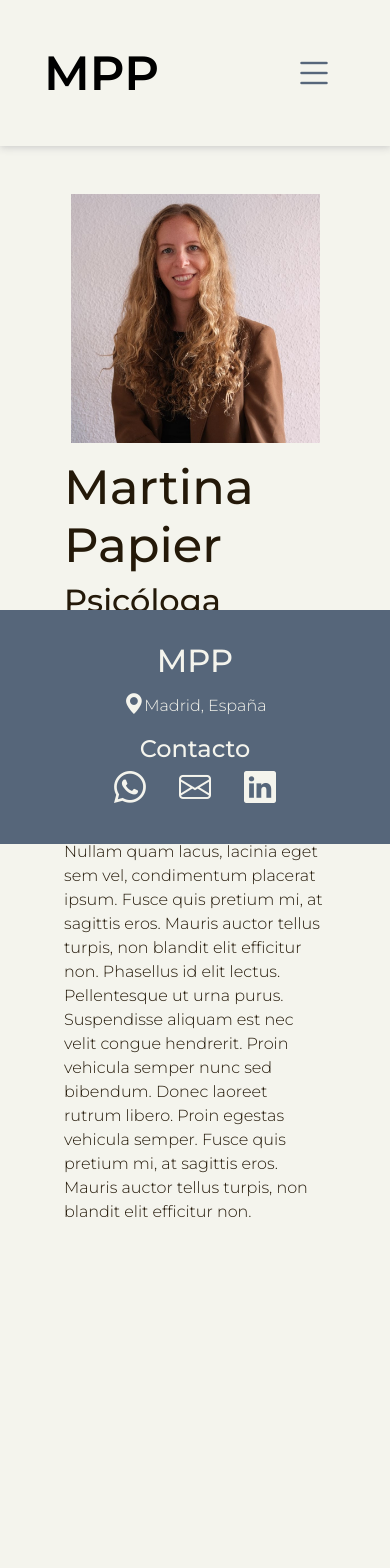
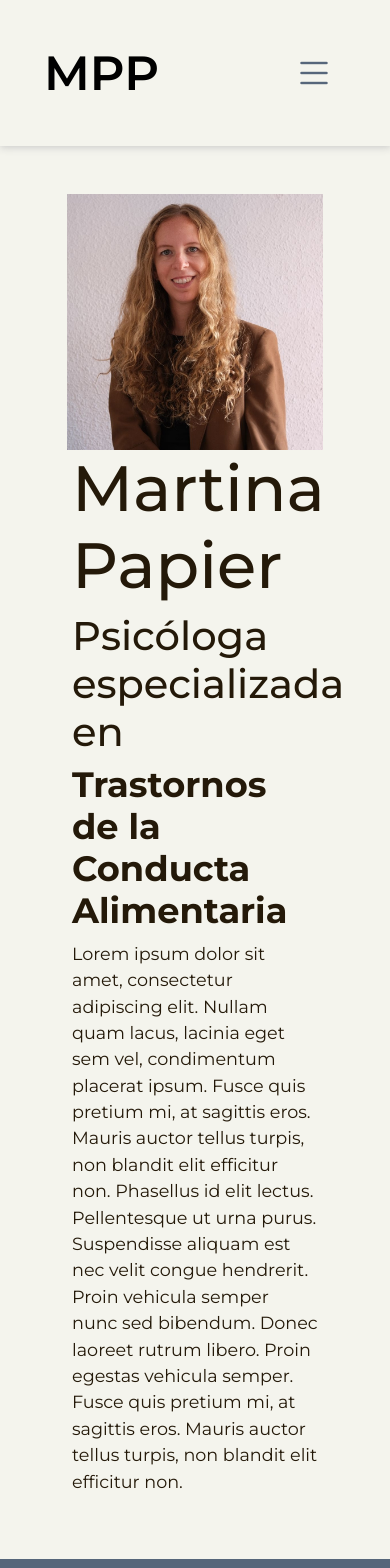
Before and after one commit to JoeDE88/martina_papier_psicologa, a React (Vite) app in the folder martina_papier_psicologa/: page / in a window 390 px wide. Shown: the top 1568 px of the page. Before the commit the page ends 1288 px from the top, so only its background shows below. Built offline with nearby package versions, Linux system fonts and the light colour scheme.

Commit message:
refactored css for box and profile-img, prettier formatted

```diff
--- a/martina_papier_psicologa/index.html
+++ b/martina_papier_psicologa/index.html
@@ -1,18 +1,24 @@
 <!doctype html>
 <html lang="en">
-
   <head>
-  <link rel="preconnect" href="https://fonts.googleapis.com">
-  <link rel="preconnect" href="https://fonts.gstatic.com" crossorigin>
-  <link href="https://fonts.googleapis.com/css2?family=Montserrat:ital,wght@0,100..900;1,100..900&display=swap"
-    rel="stylesheet">
-  <link rel="preconnect" href="https://fonts.googleapis.com">
-  <link rel="preconnect" href="https://fonts.gstatic.com" crossorigin>
+    <link rel="preconnect" href="https://fonts.googleapis.com" />
+    <link rel="preconnect" href="https://fonts.gstatic.com" crossorigin />
+    <link
+      href="https://fonts.googleapis.com/css2?family=Montserrat:ital,wght@0,100..900;1,100..900&display=swap"
+      rel="stylesheet"
+    />
+    <link rel="preconnect" href="https://fonts.googleapis.com" />
+    <link rel="preconnect" href="https://fonts.gstatic.com" crossorigin />
     <link
       href="https://fonts.googleapis.com/css2?family=DM+Sans:ital,opsz,wght@0,9..40,100..1000;1,9..40,100..1000&display=swap"
-    rel="stylesheet">
-  <link href="https://cdn.jsdelivr.net/npm/bootstrap@5.3.8/dist/css/bootstrap.min.css" rel="stylesheet"
-    integrity="sha384-sRIl4kxILFvY47J16cr9ZwB07vP4J8+LH7qKQnuqkuIAvNWLzeN8tE5YBujZqJLB" crossorigin="anonymous">
+      rel="stylesheet"
+    />
+    <link
+      href="https://cdn.jsdelivr.net/npm/bootstrap@5.3.8/dist/css/bootstrap.min.css"
+      rel="stylesheet"
+      integrity="sha384-sRIl4kxILFvY47J16cr9ZwB07vP4J8+LH7qKQnuqkuIAvNWLzeN8tE5YBujZqJLB"
+      crossorigin="anonymous"
+    />
     <meta charset="UTF-8" />
     <meta name="viewport" content="width=device-width, initial-scale=1.0" />
     <title>Martina Papier Psicóloga</title>
@@ -21,12 +27,15 @@
   <body>
     <div id="root"></div>
     <script type="module" src="/src/main.jsx"></script>
-  <script src="https://cdn.jsdelivr.net/npm/@popperjs/core@2.11.8/dist/umd/popper.min.js"
+    <script
+      src="https://cdn.jsdelivr.net/npm/@popperjs/core@2.11.8/dist/umd/popper.min.js"
       integrity="sha384-I7E8VVD/ismYTF4hNIPjVp/Zjvgyol6VFvRkX/vR+Vc4jQkC+hVqc2pM8ODewa9r"
-    crossorigin="anonymous"></script>
-  <script src="https://cdn.jsdelivr.net/npm/bootstrap@5.3.8/dist/js/bootstrap.min.js"
+      crossorigin="anonymous"
+    ></script>
+    <script
+      src="https://cdn.jsdelivr.net/npm/bootstrap@5.3.8/dist/js/bootstrap.min.js"
       integrity="sha384-G/EV+4j2dNv+tEPo3++6LCgdCROaejBqfUeNjuKAiuXbjrxilcCdDz6ZAVfHWe1Y"
-    crossorigin="anonymous"></script>
+      crossorigin="anonymous"
+    ></script>
   </body>
-
 </html>
--- a/martina_papier_psicologa/src/App.css
+++ b/martina_papier_psicologa/src/App.css
@@ -103,7 +103,6 @@
 }
 
 footer {
-  position: fixed;
   bottom: 0;
   background-color: #56667a;
   width: 100%;
@@ -124,92 +123,29 @@ footer {
   --bs-card-border-radius: none;
 }
 
-.foto-card {
-  max-width: 100%;
+.profile-img {
+  width: 100%;
+  height: auto;
 }
 
-.profile-img {
-  width: 90%;
-  max-height: 100%;
-  object-fit: contain;
-}
-
-.foto:hover {
+.profile-img:hover {
   transform: scale(1.02);
   transition: transform 0.5s ease;
 }
 
-@media (max-width: 1400px) {
+@media (max-width: 1200px) {
   .profile-img {
-    width: 100%;
-  }
-
-  h1 {
-    font-size: 3.4rem;
-  }
-
-  .text-container h1,
-  .text-container h3 {
-    width: 100%;
-  }
-}
-
-@media (max-width: 1200px) {
-  h1 {
-    font-size: 3rem;
-  }
-
-  h3 {
-    font-size: 1.5rem;
-  }
-}
-
-@media (max-width: 991px) {
-  .foto-card {
     width: 70%;
-  }
-
-  .text-container h1,
-  .text-container h3 {
-    margin-top: 1rem;
-  }
-
-  .profile-img {
-    width: 100%;
+    height: auto;
   }
 
   .text-container {
-    padding-left: 10rem;
-    padding-right: 10rem;
-  }
-}
-
-@media (max-width: 767px) {
-  .text-container h1,
-  .text-container h3 {
-    margin-top: 1rem;
-  }
-
-  .text-container {
-    padding-left: 8rem;
-    padding-right: 8rem;
-  }
-
-  h3 {
-    margin: 0 !important;
+    padding-inline: 9.5rem;
   }
 }
 
 @media (max-width: 575px) {
   .text-container {
-    padding-left: 4rem;
-    padding-right: 4rem;
+    padding-inline: 4.5rem;
   }
 }
-
-@media (max-width: 375px) {
-  .text-container {
-    padding-left: 6rem;
-    padding-right: 6rem;
-  }
-}
--- a/martina_papier_psicologa/src/components/BoxPhotoDescr.jsx
+++ b/martina_papier_psicologa/src/components/BoxPhotoDescr.jsx
@@ -5,11 +5,11 @@ import { MARTINA } from "../constants/strings";
 export default function BoxPhotoDescr() {
   return (
     <div className="container">
-      <div className="row mt-5 mb-5 d-flex justify-content-center">
-        <div className="col-12 col-lg-5 mb-lg-0 foto-card">
+      <div className="row d-flex my-5">
+        <div className="col-12 col-xl-6 d-flex justify-content-center">
           <ProPic />
         </div>
-        <div className="col-12 col-lg-5 text-container">
+        <div className="col-12 col-xl-6 text-container justify-content-center">
           <BoxDescript
             h1={MARTINA.name}
             h2={`${MARTINA.profession} en`}
--- a/martina_papier_psicologa/src/index.css
+++ b/martina_papier_psicologa/src/index.css
@@ -27,17 +27,18 @@ h1 {
 }
 
 h2 {
-  font-size: 2rem;
+  font-size: 2.5rem;
 }
 
 h3 {
-  font-size: 1.9rem;
+  font-size: 2.2rem;
 }
 
 p,
 a {
   font-family: "Montserrat", sans-serif;
   font-optical-sizing: auto;
-  font-weight: 350;
+  font-weight: 400;
+  font-size: 1.1rem;
   font-style: normal;
 }
```
Lines whose indentation alone changed are shown as unchanged.
